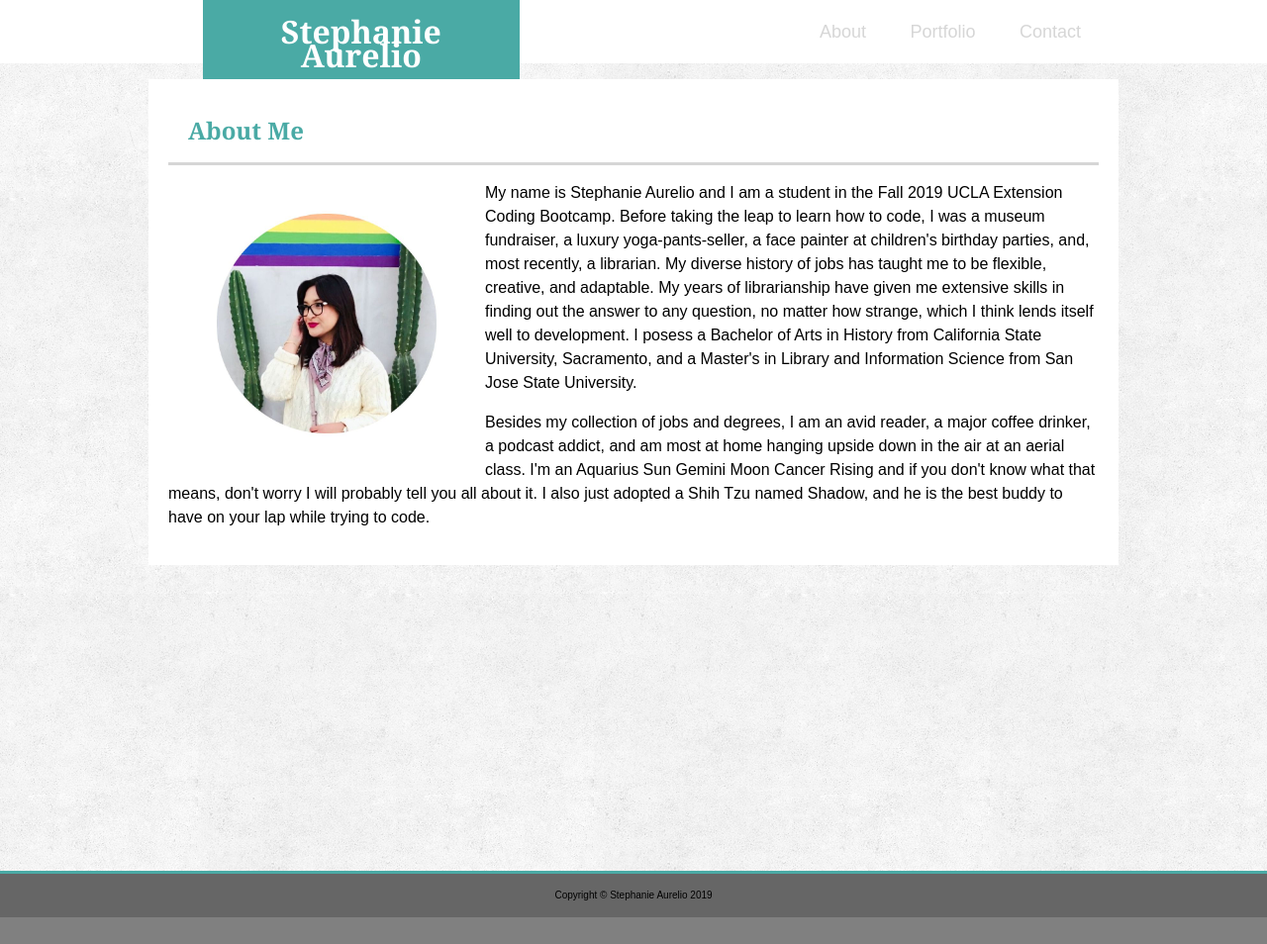
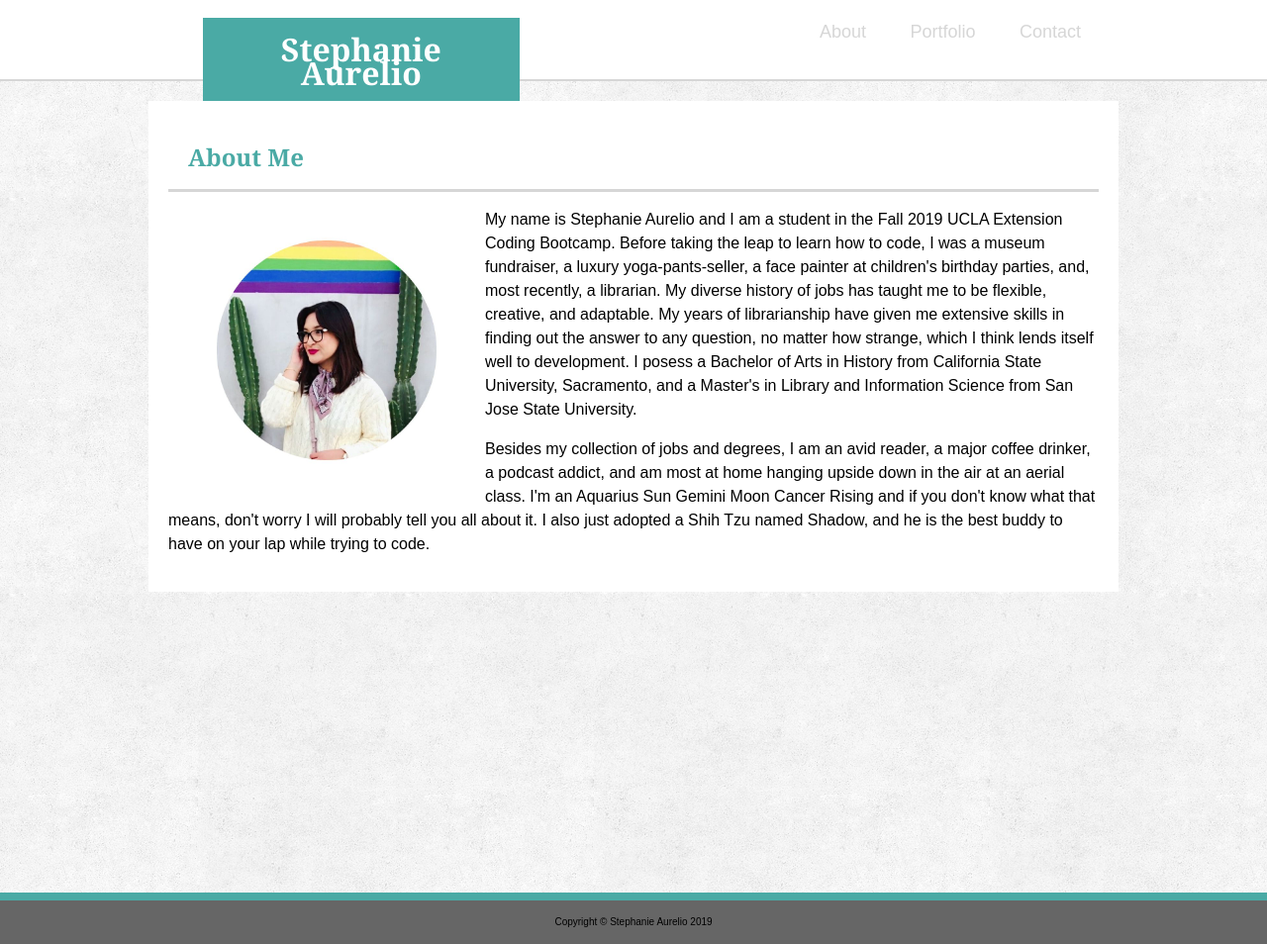
Before and after one commit to stephmarie17/unit-1-homework, a plain HTML site: page index.html in a window 1280 px wide. Shown: the whole page at 99% size. Before the commit the page ends 927 px from the top, so only its background shows below. Drawn offline with Linux system fonts and the light colour scheme.

Commit message:
updated css file

```diff
--- a/assets/css/style.css
+++ b/assets/css/style.css
@@ -14,6 +14,7 @@ body {
 header {
     padding: 0;
     margin-top: 0;
+    border-bottom: 2px solid #cccc;
     text-align: center;
     background-color: #ffffff;
     font-family: Arial, Helvetica, sans-serif;
@@ -21,20 +22,18 @@ header {
 
 h1 {
     padding: 20px;
-    margin-top: 0;
+    margin-top: 18px;
     margin-left: 16%;
     width: 25%;
     height: 100%;
     background-color: #4aaaa5;
     color: white;
     font-family: Georgia, 'Times New Roman', Times, serif;
-    border-bottom: #cccc;
     float: left;
-    overflow: hidden;
-
 }
 
 h2 {
+    clear: both;
     padding: 20px;
     margin-bottom: 0px;
     margin-top: 20px;
@@ -81,6 +80,7 @@ a:hover {
 #page-container {
     position: relative;
     min-height: 100vh;
+    margin-top: 20px;
 }
 
 .bio {
@@ -143,8 +143,7 @@ footer {
     margin: 0px;
     text-align: center;
     font-size: 10px;
-    border-top-style: solid;
-    border-top-color: #4aaaa5;
+    border-top: 8px solid  #4aaaa5;
     background-color: #666666;
     position: sticky;
 }
```
Also changed, not shown: 1 other file.
